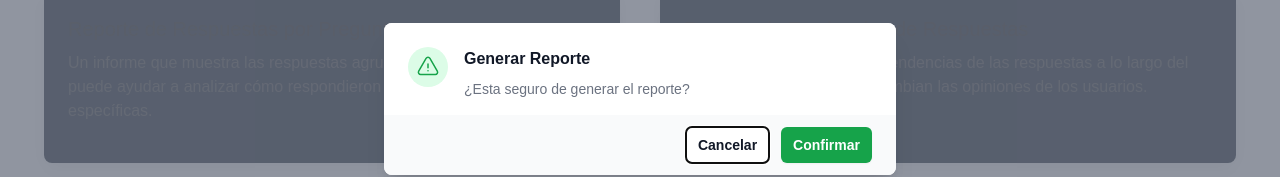
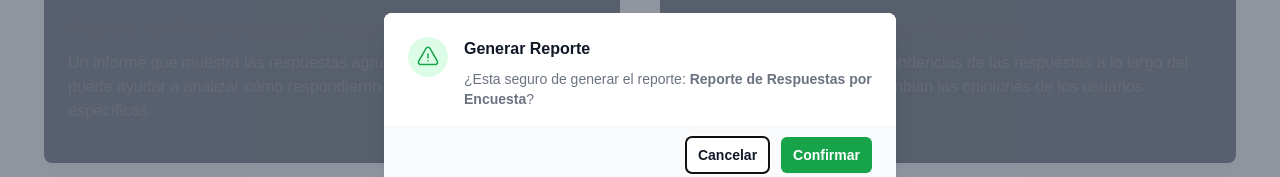
Before and after one commit to Ovtt17/survey-app-ui, a React (Vite) app: page /1/reports in a window 1280 px wide. Both pictures are taken after a click on the element 332 px from the left and 166 px from the top of the page. Shown: the part 301-478 px from the top of the page. Built offline with nearby package versions, Linux system fonts and the light colour scheme; no server answers.

Commit message:
refactor: Update ReportModal component to include report confirmation functionality

```diff
--- a/src/components/report/ReportModal.tsx
+++ b/src/components/report/ReportModal.tsx
@@ -1,13 +1,16 @@
 import { FC } from 'react';
 import { Dialog, DialogBackdrop, DialogPanel, DialogTitle } from '@headlessui/react'
 import { ExclamationTriangleIcon } from '@heroicons/react/24/outline'
+import { Report } from '../../types/report';
 
 interface ReportModalProps {
   open: boolean;
   setOpen: (open: boolean) => void;
+  onConfirm: () => void;
+  report: Report | null;
 }
 
-const ReportModal: FC<ReportModalProps> = ({ open, setOpen }) => {
+const ReportModal: FC<ReportModalProps> = ({ open, setOpen, onConfirm, report }) => {
   return (
     <Dialog open={open} onClose={setOpen} className="relative z-10">
       <DialogBackdrop
@@ -32,7 +35,7 @@ const ReportModal: FC<ReportModalProps> = ({ open, setOpen }) => {
                   </DialogTitle>
                   <div className="mt-2">
                     <p className="text-sm text-gray-500">
-                      ¿Esta seguro de generar el reporte?
+                      ¿Esta seguro de generar el reporte: <b>{report?.title}</b>?
                     </p>
                   </div>
                 </div>
@@ -41,7 +44,10 @@ const ReportModal: FC<ReportModalProps> = ({ open, setOpen }) => {
             <div className="bg-gray-50 px-4 py-3 sm:flex sm:flex-row-reverse sm:px-6">
               <button
                 type="button"
-                onClick={() => setOpen(false)}
+                onClick={() => {
+                  onConfirm();
+                  setOpen(false);
+                }}
                 className="inline-flex w-full justify-center rounded-md bg-green-600 px-3 py-2 text-sm font-semibold text-white shadow-sm hover:bg-green-500 sm:ml-3 sm:w-auto"
               >
                 Confirmar
--- a/src/pages/Report.tsx
+++ b/src/pages/Report.tsx
@@ -2,23 +2,43 @@ import { reports } from '../data/Reports';
 import ReportCard from '../components/report/ReportCard';
 import { useState } from 'react';
 import ReportModal from '../components/report/ReportModal';
+import { Report as ReportType } from '../types/report';
 const Report = () => {
   const [isModalOpen, setIsModalOpen] = useState(false);
+  const [selectedReport, setSelectedReport] = useState<ReportType | null>(null);
 
-  const handleOpenModal = () => {
+  const handleOpenModal = (report: ReportType) => {
+    setSelectedReport(report);
     setIsModalOpen(true);
-  }
+  };
+
+  const handleConfirmDownload = () => {
+    if (selectedReport) downloadReport(selectedReport.id);
+  };
+
+  const downloadReport = (reportId: number) => {
+
+  };
 
   return (
     <div className="flex flex-col items-center">
       <div className="flex flex-wrap justify-center gap-10">
         {reports.map((report, index) => (
-          <ReportCard key={index} report={report} handleOpenModal={handleOpenModal}/>
+          <ReportCard
+            key={index}
+            report={report}
+            handleOpenModal={() => handleOpenModal(report)}
+          />
         ))}
       </div>
       {
         isModalOpen && (
-          <ReportModal open={isModalOpen} setOpen={setIsModalOpen}/>
+          <ReportModal
+            open={isModalOpen}
+            setOpen={setIsModalOpen}
+            onConfirm={handleConfirmDownload}
+            report={selectedReport}
+          />
         )}
     </div>
   );
--- a/src/types/report.ts
+++ b/src/types/report.ts
@@ -1,4 +1,3 @@
-
 export interface Report {
   id: number;
   title: string;
```
